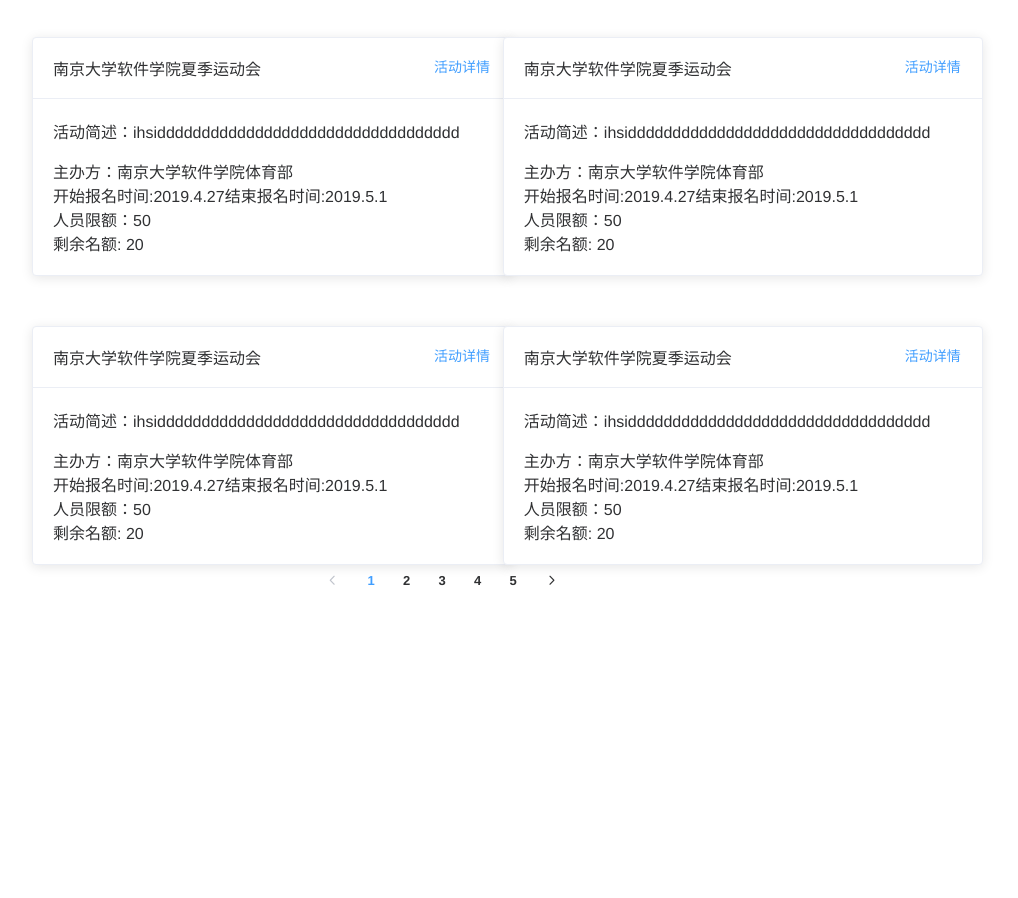
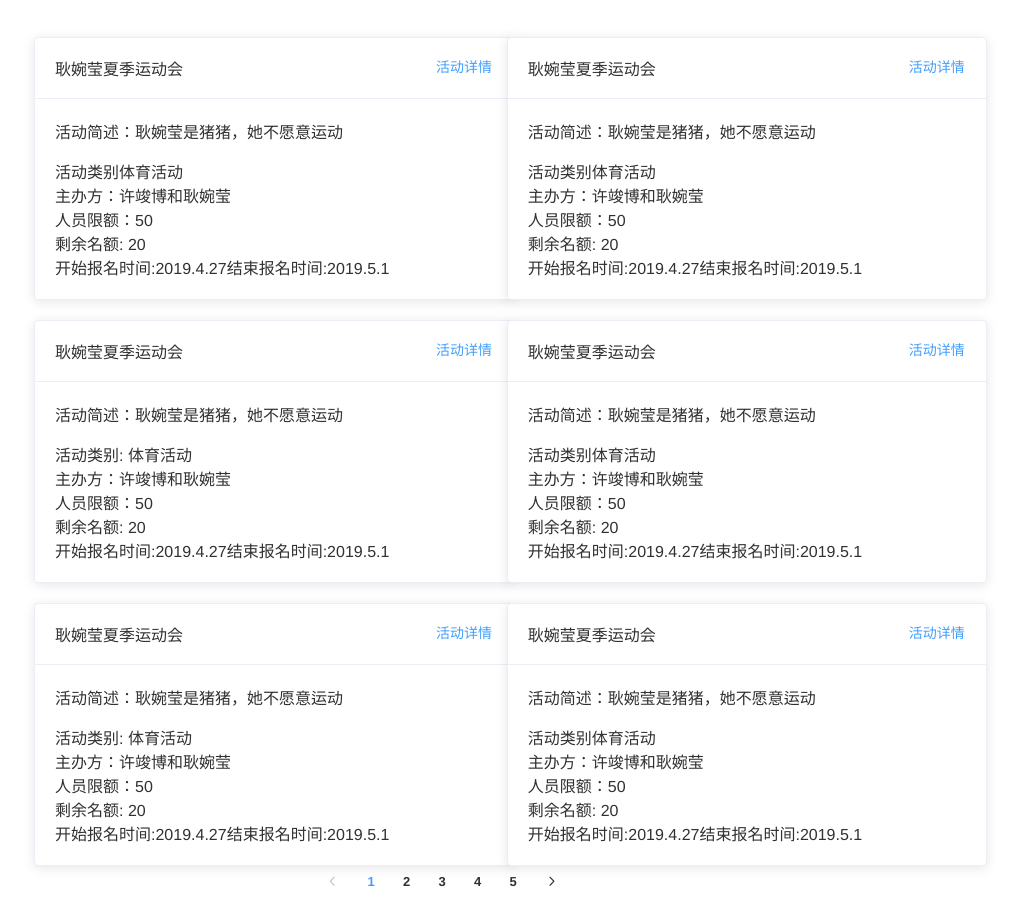
Before and after one commit to njusesta/FrontEnd, a Vue app in the folder FrontEnd/: page /Activity in a window 1280 px wide. Shown: the part 620-1518 px from the top of the page, without its empty margins (198-1216 px from the left). Before the commit the page ends 1217 px from the top, so only its background shows below. Built offline with nearby package versions, Linux system fonts and the light colour scheme.

Commit message:
调整活动卡片间距

```diff
--- a/FrontEnd/src/pages/Activity.vue
+++ b/FrontEnd/src/pages/Activity.vue
@@ -32,18 +32,13 @@
                   <div class="briefintro">
                     <span>{{'活动简述：'+activity[0].detail}}</span><br>
                   </div>
+                  <span>{{'活动类别'+activity[0].cateogory}}</span><br>
                   <span>{{'主办方：'+activity[0].holder}}</span><br>
+                  <span class="maxnum">{{'人员限额：'+activity[0].maxnum}}</span><br>
+                  <span class="remainnum">{{'剩余名额: '+activity[0].remainnum}}</span><br>
                   <span>{{'开始报名时间:'+activity[0].beginbaomTime}}</span>
                   <span class="endtime">{{'结束报名时间:'+activity[0].endbaomTime}}</span><br>
-                  <span class="maxnum">{{'人员限额：'+activity[0].maxnum}}</span><br>
-                  <span class="remainnum">{{'剩余名额: '+activity[0].remainnum}}</span><br>
                 </div>
-                <!-- <div v-for="o in 4" :key="o" class="text item">
-                  {{'kai' + o }}
-                </div> -->
-                <!-- <div v-for="i in 4"  class="cardContent">
-                  <span>{{'开始时间'+activity[0].beginbaomTime}}</span>
-                </div> -->
               </el-card>
             </div>
         </el-col>
@@ -58,29 +53,18 @@
                   <div class="briefintro">
                     <span>{{'活动简述：'+activity[0].detail}}</span><br>
                   </div>
+                  <span>{{'活动类别'+activity[0].cateogory}}</span><br>
                   <span>{{'主办方：'+activity[0].holder}}</span><br>
+                  <span class="maxnum">{{'人员限额：'+activity[0].maxnum}}</span><br>
+                  <span class="remainnum">{{'剩余名额: '+activity[0].remainnum}}</span><br>
                   <span>{{'开始报名时间:'+activity[0].beginbaomTime}}</span>
                   <span class="endtime">{{'结束报名时间:'+activity[0].endbaomTime}}</span><br>
-                  <span class="maxnum">{{'人员限额：'+activity[0].maxnum}}</span><br>
-                  <span class="remainnum">{{'剩余名额: '+activity[0].remainnum}}</span><br>
                 </div>
-                <!-- <div v-for="o in 4" :key="o" class="text item">
-                  {{'kai' + o }}
-                </div> -->
-                <!-- <div v-for="i in 4"  class="cardContent">
-                  <span>{{'开始时间'+activity[0].beginbaomTime}}</span>
-                </div> -->
               </el-card>
             </div>
         </el-col>
       </el-row>
       <el-row>
-      <!-- <el-col :span="4"><div class="grid-content bg-purple"></div></el-col>
-      <el-col :span="4"><div class="grid-content bg-purple-light"></div></el-col>
-      <el-col :span="4"><div class="grid-content bg-purple"></div></el-col>
-      <el-col :span="4"><div class="grid-content bg-purple-light"></div></el-col>
-      <el-col :span="4"><div class="grid-content bg-purple"></div></el-col>
-      <el-col :span="4"><div class="grid-content bg-purple-light"></div></el-col> -->
         <el-row>
           <el-col :span="10">
                 <div class="activityCard">
@@ -93,18 +77,13 @@
                       <div class="briefintro">
                         <span>{{'活动简述：'+activity[0].detail}}</span><br>
                       </div>
+                      <span>{{'活动类别: '+activity[0].cateogory}}</span><br>
                       <span>{{'主办方：'+activity[0].holder}}</span><br>
+                      <span class="maxnum">{{'人员限额：'+activity[0].maxnum}}</span><br>
+                      <span class="remainnum">{{'剩余名额: '+activity[0].remainnum}}</span><br>
                       <span>{{'开始报名时间:'+activity[0].beginbaomTime}}</span>
                       <span class="endtime">{{'结束报名时间:'+activity[0].endbaomTime}}</span><br>
-                  <span class="maxnum">{{'人员限额：'+activity[0].maxnum}}</span><br>
-                  <span class="remainnum">{{'剩余名额: '+activity[0].remainnum}}</span><br>
                     </div>
-                <!-- <div v-for="o in 4" :key="o" class="text item">
-                  {{'kai' + o }}
-                </div> -->
-                <!-- <div v-for="i in 4"  class="cardContent">
-                  <span>{{'开始时间'+activity[0].beginbaomTime}}</span>
-                </div> -->
                   </el-card>
                 </div>
           </el-col>
@@ -119,18 +98,57 @@
                       <div class="briefintro">
                         <span>{{'活动简述：'+activity[0].detail}}</span><br>
                       </div>
+                      <span>{{'活动类别'+activity[0].cateogory}}</span><br>
                       <span>{{'主办方：'+activity[0].holder}}</span><br>
+                      <span class="maxnum">{{'人员限额：'+activity[0].maxnum}}</span><br>
+                      <span class="remainnum">{{'剩余名额: '+activity[0].remainnum}}</span><br>
                       <span>{{'开始报名时间:'+activity[0].beginbaomTime}}</span>
                       <span class="endtime">{{'结束报名时间:'+activity[0].endbaomTime}}</span><br>
+                    </div>
+                  </el-card>
+                </div>
+          </el-col>
+        </el-row>
+        <el-row>
+          <el-col :span="10">
+                <div class="activityCard">
+                  <el-card class="box-card">
+                    <div slot="header" class="clearfix">
+                      <span>{{activity[0].name}}</span>
+                      <el-button style="float: right; padding: 3px 0;" type="text">活动详情</el-button>
+                    </div>
+                    <div>
+                      <div class="briefintro">
+                        <span>{{'活动简述：'+activity[0].detail}}</span><br>
+                      </div>
+                      <span>{{'活动类别: '+activity[0].cateogory}}</span><br>
+                      <span>{{'主办方：'+activity[0].holder}}</span><br>
                       <span class="maxnum">{{'人员限额：'+activity[0].maxnum}}</span><br>
                       <span class="remainnum">{{'剩余名额: '+activity[0].remainnum}}</span><br>
+                      <span>{{'开始报名时间:'+activity[0].beginbaomTime}}</span>
+                      <span class="endtime">{{'结束报名时间:'+activity[0].endbaomTime}}</span><br>
                     </div>
-                <!-- <div v-for="o in 4" :key="o" class="text item">
-                  {{'kai' + o }}
-                </div> -->
-                <!-- <div v-for="i in 4"  class="cardContent">
-                  <span>{{'开始时间'+activity[0].beginbaomTime}}</span>
-                </div> -->
+                  </el-card>
+                </div>
+          </el-col>
+          <el-col :span="10">
+                <div class="activityCard">
+                  <el-card class="box-card">
+                    <div slot="header" class="clearfix">
+                      <span>{{activity[0].name}}</span>
+                      <el-button style="float: right; padding: 3px 0;" type="text">活动详情</el-button>
+                    </div>
+                    <div>
+                      <div class="briefintro">
+                        <span>{{'活动简述：'+activity[0].detail}}</span><br>
+                      </div>
+                      <span>{{'活动类别'+activity[0].cateogory}}</span><br>
+                      <span>{{'主办方：'+activity[0].holder}}</span><br>
+                      <span class="maxnum">{{'人员限额：'+activity[0].maxnum}}</span><br>
+                      <span class="remainnum">{{'剩余名额: '+activity[0].remainnum}}</span><br>
+                      <span>{{'开始报名时间:'+activity[0].beginbaomTime}}</span>
+                      <span class="endtime">{{'结束报名时间:'+activity[0].endbaomTime}}</span><br>
+                    </div>
                   </el-card>
                 </div>
           </el-col>
@@ -139,7 +157,6 @@
     </div>
   </div>
     <div class="blockpager">
-      <!-- <span class="demonstration">页数较少时的效果</span> -->
       <el-pagination
         layout="prev, pager, next"
         :total="50">
@@ -156,7 +173,7 @@
   margin-bottom: 1em;
 }
 .actCarddiv{
-  margin-left: 150px
+  margin-left: 150px;
 }
 .activityCard{
   margin: 0px 30px 0px 80px;
@@ -178,25 +195,13 @@
 
 }
 .el-row {
-    margin-bottom: 50px;
+    margin-bottom: 20px;
     &:last-child {
       margin-bottom: 0;
     }
   }
-  .el-carousel__item h3 {
-    color: #475669;
-    font-size: 50px;
-    opacity: 1;
-    line-height: 500px;
-    margin: 0;
-  }
-
-  .el-carousel__item:nth-child(2n) {
-    background-color: #99a9bf;
-  }
-
-  .el-carousel__item:nth-child(2n+1) {
-    background-color: #d3dce6;
+ .el-col{
+   margin-left: 2px
  }
 </style>
 <script>
@@ -231,12 +236,12 @@ export default {
       activity:[{
         maxnum:'50',
         remainnum:'20',
-        holder:'南京大学软件学院体育部',
-        name:'南京大学软件学院夏季运动会',
+        holder:'许竣博和耿婉莹',
+        name:'耿婉莹夏季运动会',
         pic:require('../assets/2.jpg'),
         beginbaomTime:'2019.4.27',
         endbaomTime:'2019.5.1',
-        detail:'ihsidddddddddddddddddddddddddddddddddd',
+        detail:'耿婉莹是猪猪，她不愿意运动',
         cateogory:'体育活动',
         valid:'true'
         },
```
Lines whose indentation alone changed are shown as unchanged.
